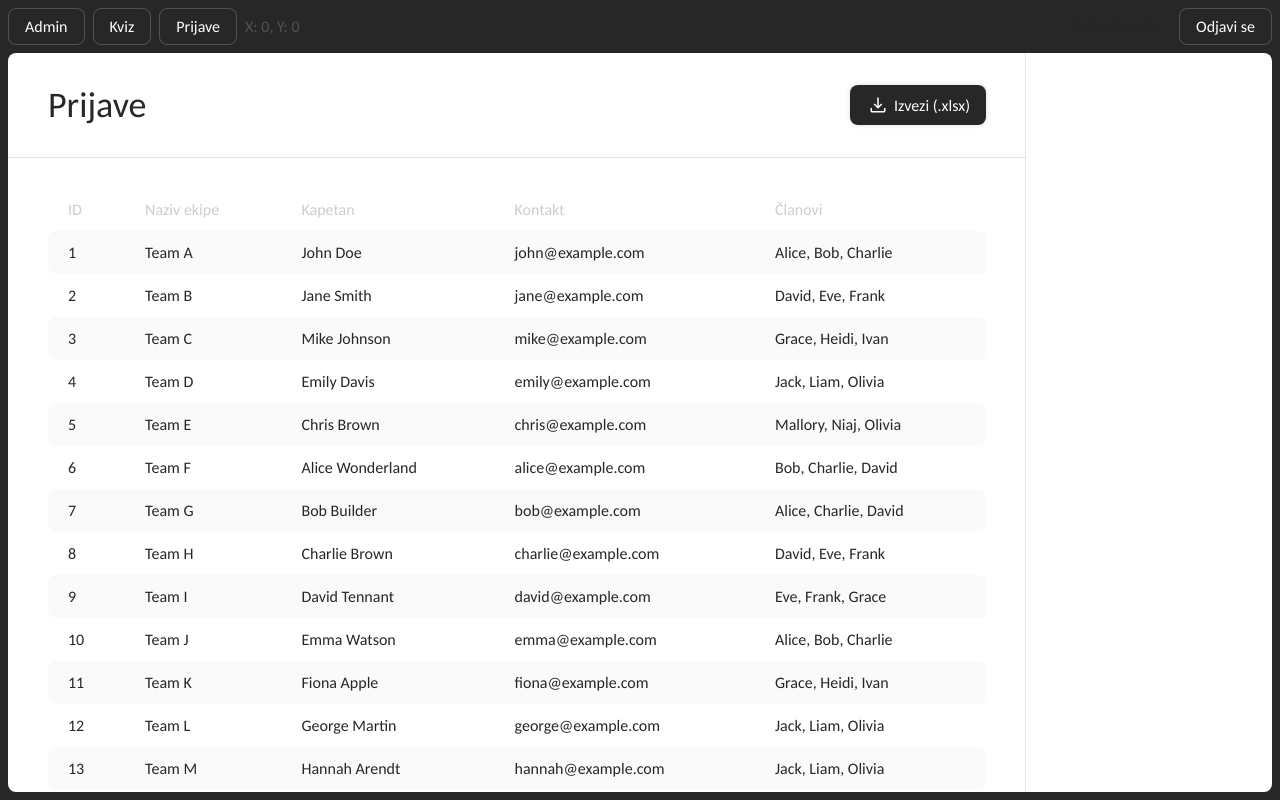
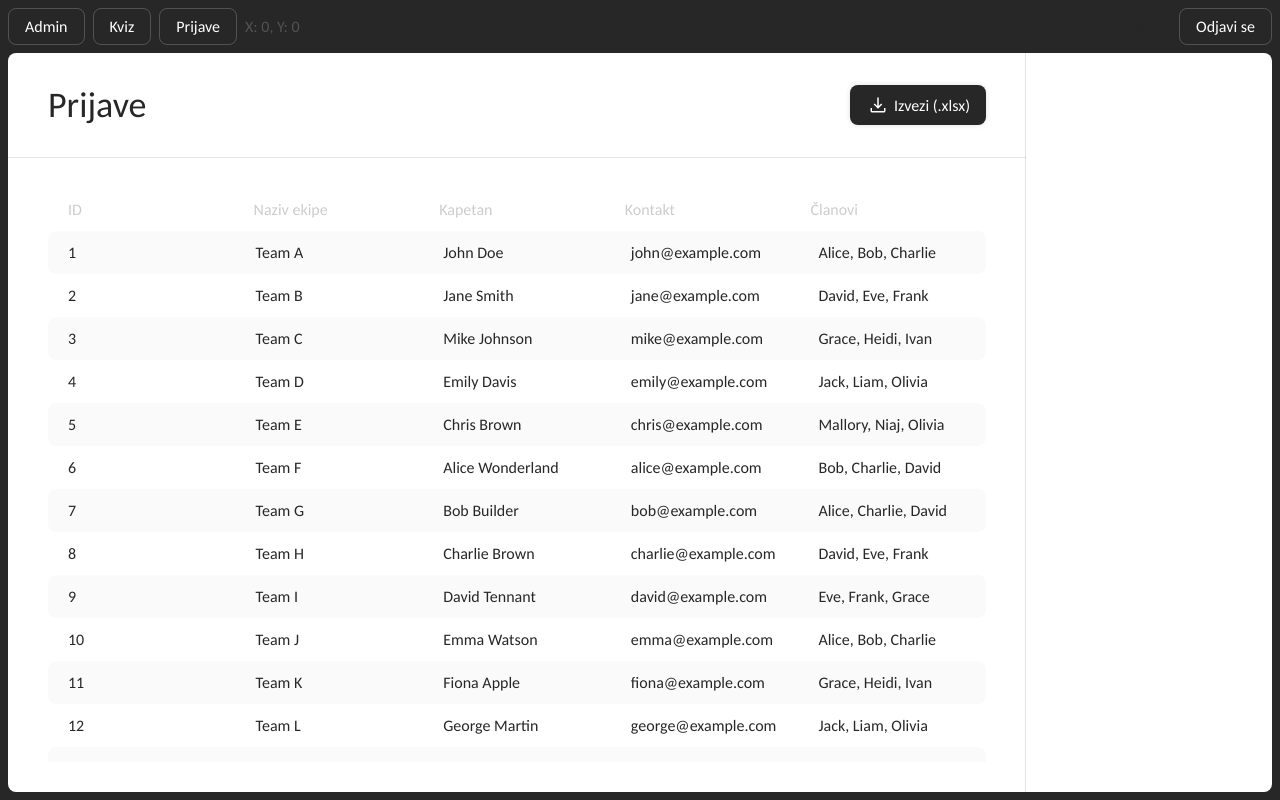
Before and after one commit to lovretomic/peta-kviz-app, a React (Vite) app: page /admin/applications in a window 1280 px wide. Built offline with nearby package versions, Linux system fonts and the light colour scheme.

Commit message:
scrolling fixes

```diff
--- a/src/pages/AdminApplicationsPage/AdminApplicationsPage.module.scss
+++ b/src/pages/AdminApplicationsPage/AdminApplicationsPage.module.scss
@@ -11,6 +11,9 @@
 
       box-sizing: border-box;
       padding: 30px 40px;
+
+      height: 105px;
+
       width: calc(100% + 10px);
       border-bottom: 1px solid rgba(black, 0.1);
       padding-right: -10px;
@@ -23,25 +26,62 @@
     }
 
     .tableSection {
-      height: 100%;
+      height: calc(100% - 105px);
       width: calc(100% + 10px);
       box-sizing: border-box;
       padding: 30px 40px;
 
-      table {
+      display: flex;
+
+      .table {
+        $scrollbar-width: 10px;
+
+        height: 100%;
         width: 100%;
-        max-height: 100%;
+        display: flex;
+        flex-direction: column;
+
         gap: 0;
         margin: 0;
         border-collapse: collapse;
         user-select: none;
         -webkit-user-select: none;
 
+        ::-webkit-scrollbar {
+          width: $scrollbar-width;
+          padding-left: 4px;
+        }
+
+        ::-webkit-scrollbar-track {
+          background: rgba(black, 0.05);
+        }
+
+        ::-webkit-scrollbar-thumb {
+          background: rgba(black, 0.1);
+          border-radius: 8px;
+        }
+
+        ::-webkit-scrollbar-thumb:hover {
+          background: rgba(black, 0.4);
+        }
+
+        * {
+          box-sizing: border-box;
+        }
+
+        thead,
+        tbody tr {
+          display: table;
+          width: 100%;
+          table-layout: fixed;
+        }
+
         thead {
-          text-align: left;
-
+          width: calc(100% - $scrollbar-width);
           tr {
             th {
+              text-align: left;
+
               padding: 12px 20px;
               color: rgba(black, 0.2);
               font-weight: normal;
@@ -50,12 +90,13 @@
         }
 
         tbody {
-          height: 100%;
+          display: block;
+          overflow-y: scroll;
+
           tr {
+            display: table;
             cursor: pointer;
             border-radius: 8px;
-            overflow: hidden;
-            //transition: 100ms ease-in-out;
 
             &:nth-of-type(odd) {
               background-color: rgba(black, 0.02);
@@ -74,6 +115,7 @@
             }
 
             outline: 1px solid transparent;
+            outline-offset: -1px;
 
             &:hover {
               outline: 1px solid rgba(black, 0.12);
--- a/src/pages/AdminApplicationsPage/AdminApplicationsPage.tsx
+++ b/src/pages/AdminApplicationsPage/AdminApplicationsPage.tsx
@@ -42,7 +42,7 @@ const AdminApplicationsPage = () => {
           <AdminButton Icon={DownloadIcon}>Izvezi (.xlsx)</AdminButton>
         </header>
         <section className={c.tableSection}>
-          <table>
+          <table className={c.table}>
             <thead>
               <tr>
                 <th>ID</th>
--- a/src/pages/AdminApplicationsPage/teams.ts
+++ b/src/pages/AdminApplicationsPage/teams.ts
@@ -92,4 +92,18 @@ export const teams: Team[] = [
     captainEmail: "hannah@example.com",
     members: ["Jack", "Liam", "Olivia"],
   },
+  {
+    id: 14,
+    name: "Team N",
+    captainName: "Ian McKellen",
+    captainEmail: "ian@example.com",
+    members: ["Jack", "Liam", "Olivia"],
+  },
+  {
+    id: 15,
+    name: "Team O",
+    captainName: "J.K. Rowling",
+    captainEmail: "jk@example.com",
+    members: ["Harry", "Hermione", "Ron"],
+  },
 ];
```
